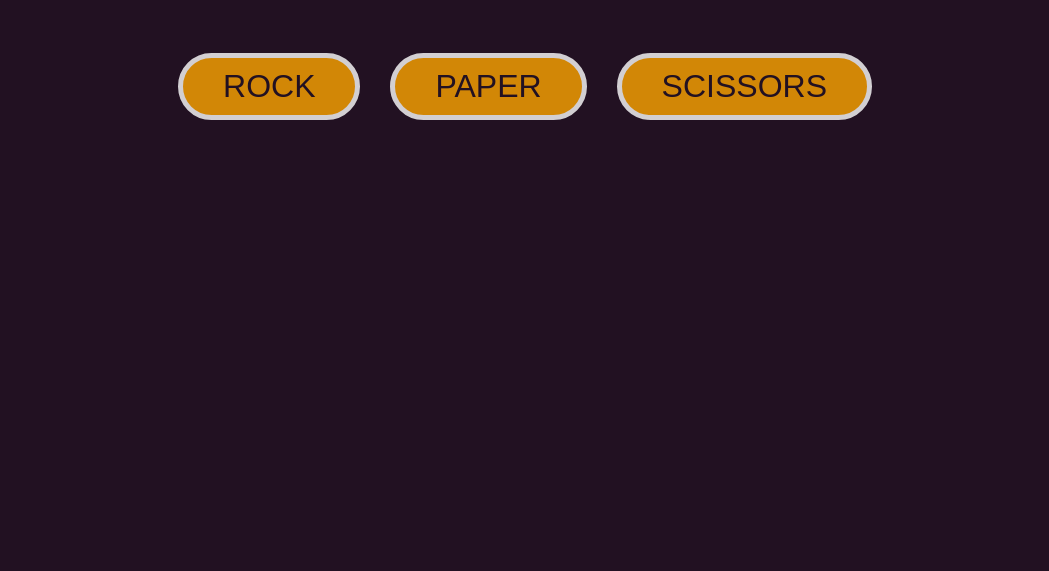
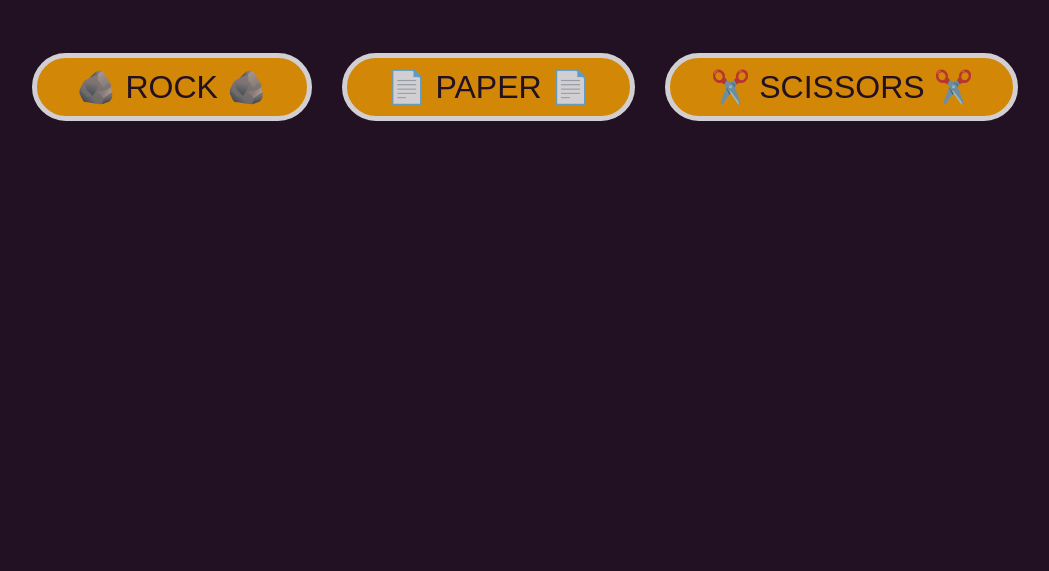
Before and after one commit to AirDevil188/rock-paper-scissors, a plain HTML site: page index.html in a window 1280 px wide. Shown: the part 229-800 px from the top of the page, without its empty margins (115-1164 px from the left). Drawn offline with Linux system fonts and the light colour scheme; a web font is replaced by a local one.

Commit message:
added styles to buttons

```diff
--- a/index.html
+++ b/index.html
@@ -14,9 +14,9 @@
     <h1>Rock, Paper, scissors - JS game</h1>
     <div id="container">
         <div class="play-buttons">
-        <button id="1" class="rock">ROCK</button>
-        <button id="2" class="paper">PAPER</button>
-        <button id="3" class="scissors">SCISSORS</button>
+        <button id="1" class="rock">🪨 ROCK 🪨</button>
+        <button id="2" class="paper">📄 PAPER 📄</button>
+        <button id="3" class="scissors">✂️ SCISSORS ✂️</button>
 
 
         </div>
--- a/script.js
+++ b/script.js
@@ -21,8 +21,8 @@ function getComputerChoice() {
 function playOneRound(playerSelection, computerSelection) {
 
     let tie = `It's a tie! Both of you selected ${playerSelection}.`;
-    let playerWin = `You win! Your ${playerSelection} beats the computer's ${computerSelection}.`;
-    let computerWin = `You lose! The computer's ${computerSelection} beats your ${playerSelection}.`;
+    let playerWin = `You win! You have selected: ${playerSelection} while computer had selected: ${computerSelection}.`;
+    let computerWin = `You lose! Computer has selected: ${computerSelection} while you had selected: ${playerSelection}.`;
 
     if (playerSelection === computerSelection) {
         console.log(tie)
--- a/styles.css
+++ b/styles.css
@@ -44,7 +44,7 @@ button {
     padding: 10px 40px;
     border-radius: 50px;
     opacity: 0.8;
-    transition: 0.3s;
+    transition: 0.2s;
 }
 
 button:hover {
```
